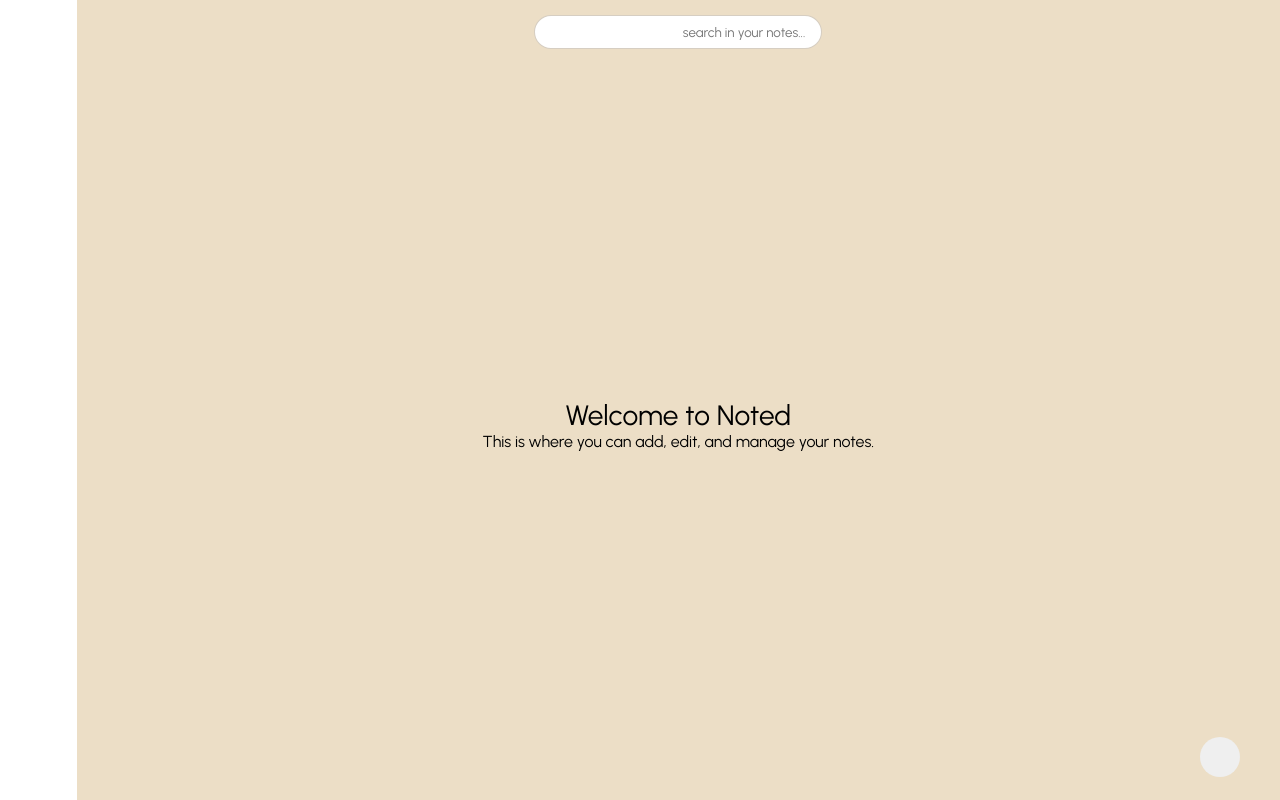
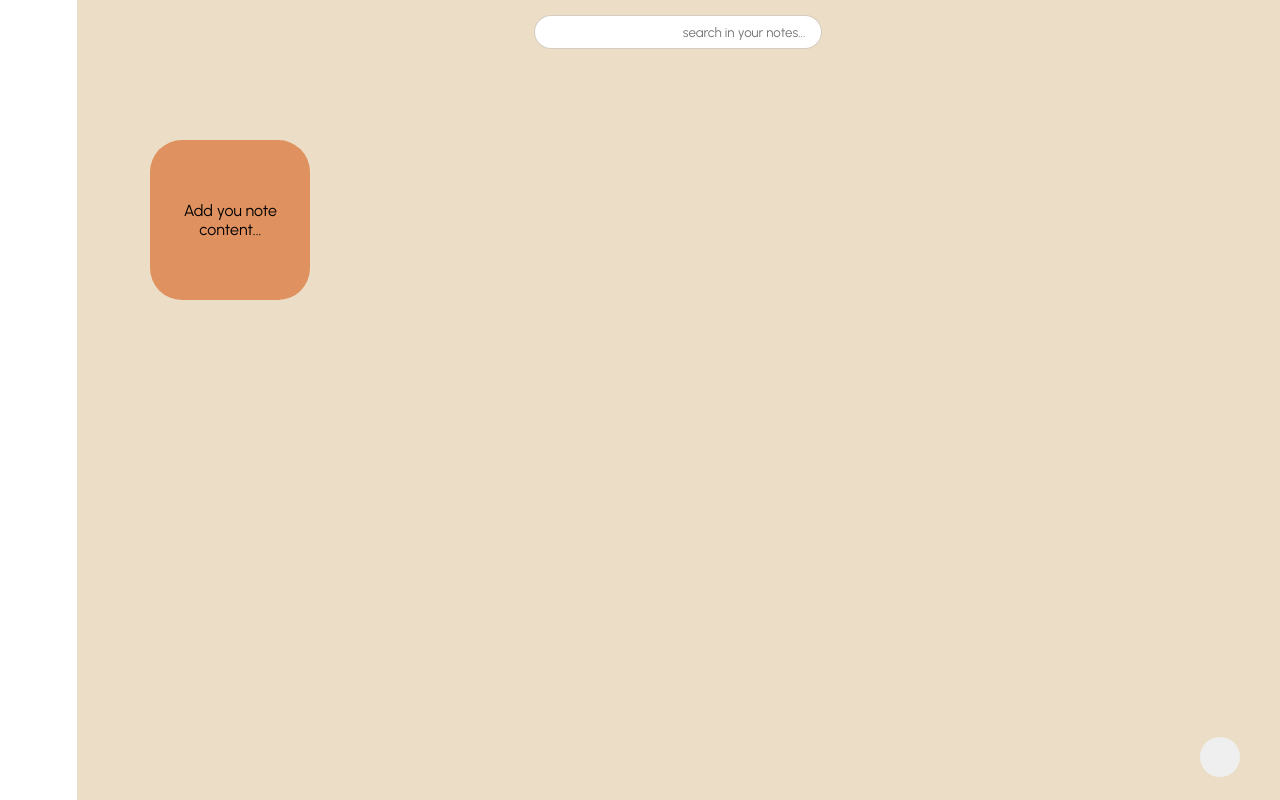
Before and after one commit to twintumansky/Noted, a React (Vite) app: page / in a window 1280 px wide. Both pictures are taken after a click on the button 1220 px from the left and 1557 px from the top of the page. Shown: the part 800-1600 px from the top of the page. Built offline with nearby package versions, Linux system fonts and the light colour scheme; some icons are missing.

Commit message:
Added editable note cards to the UI

```diff
--- a/src/App.css
+++ b/src/App.css
@@ -107,11 +107,6 @@
   padding: 0.5rem 0;
 }
 
-.main-content h2{
-  font-size: 1.75rem;
-  font-weight: 400;
-}
-
 .navbar {
   height:3rem;
   padding: 0.5rem 1rem;
@@ -172,8 +167,6 @@
   right: 40px;
   width:40px;
   height:40px;
-  /* background-color: #000000;   */
-
   border-radius: 50%;
   border: none;
   padding:5px;
@@ -193,6 +186,27 @@
   transform: scale(0.95); /* Button shrinks slightly when clicked */
 }
 
+.card-container {
+  height:75vh;
+  width: 85vw;
+  display:flex;
+  flex-flow: row wrap;
+}
+
+.card-element {
+height:10rem;
+width:10rem;
+border-radius: 2rem;
+background-color: #df9160;
+color:rgb(0, 0, 0);
+padding: 1rem;
+margin:1rem;
+display: flex;
+justify-content: center;
+align-items: center;
+flex-flow: row wrap;
+}
+
 html {
   scroll-behavior: smooth;
 }
--- a/src/components/NotesSection.jsx
+++ b/src/components/NotesSection.jsx
@@ -1,20 +1,40 @@
 import Sidebar from './Sidebar'
 import NavBar from './Navbar'
 import { Add01Icon } from 'hugeicons-react';
-import { forwardRef } from "react";
+import { useState, forwardRef } from "react";
 import "../App.css";
 
 const NotesSection = forwardRef((props, ref) => {
+  const [intro, setIntro] = useState('This is where you can add, edit, and manage your notes.')
+  const [card, setCard] = useState([])
+
+  function handleClick() {
+    setIntro("");
+    setCard( prevState => [
+      ...prevState,
+      {id:Date.now(), content:'Add you note content...'}
+    ]
+    );
+  }
+
+
   return (
     <div className="notesSection-container" ref={ref}>
       <Sidebar />
       <div className="main-content">
         <NavBar />
         <main className="note-area">
-          <h2>Welcome to Noted</h2>
-          <p>This is where you can add, edit, and manage your notes.</p>
+          <p>{intro}</p>
           <div className='add-notes-button'>
-            <button><Add01Icon color='blue' /></button>
+            <button onClick={handleClick}><Add01Icon color='blue' /></button>
+          </div>
+          <div className='card-container'>
+            {card.map(card => (
+              <div key={card.id} className='card-element'>
+                {card.content}
+              </div>
+            ))
+            }
           </div>
         </main>
       </div>
```
